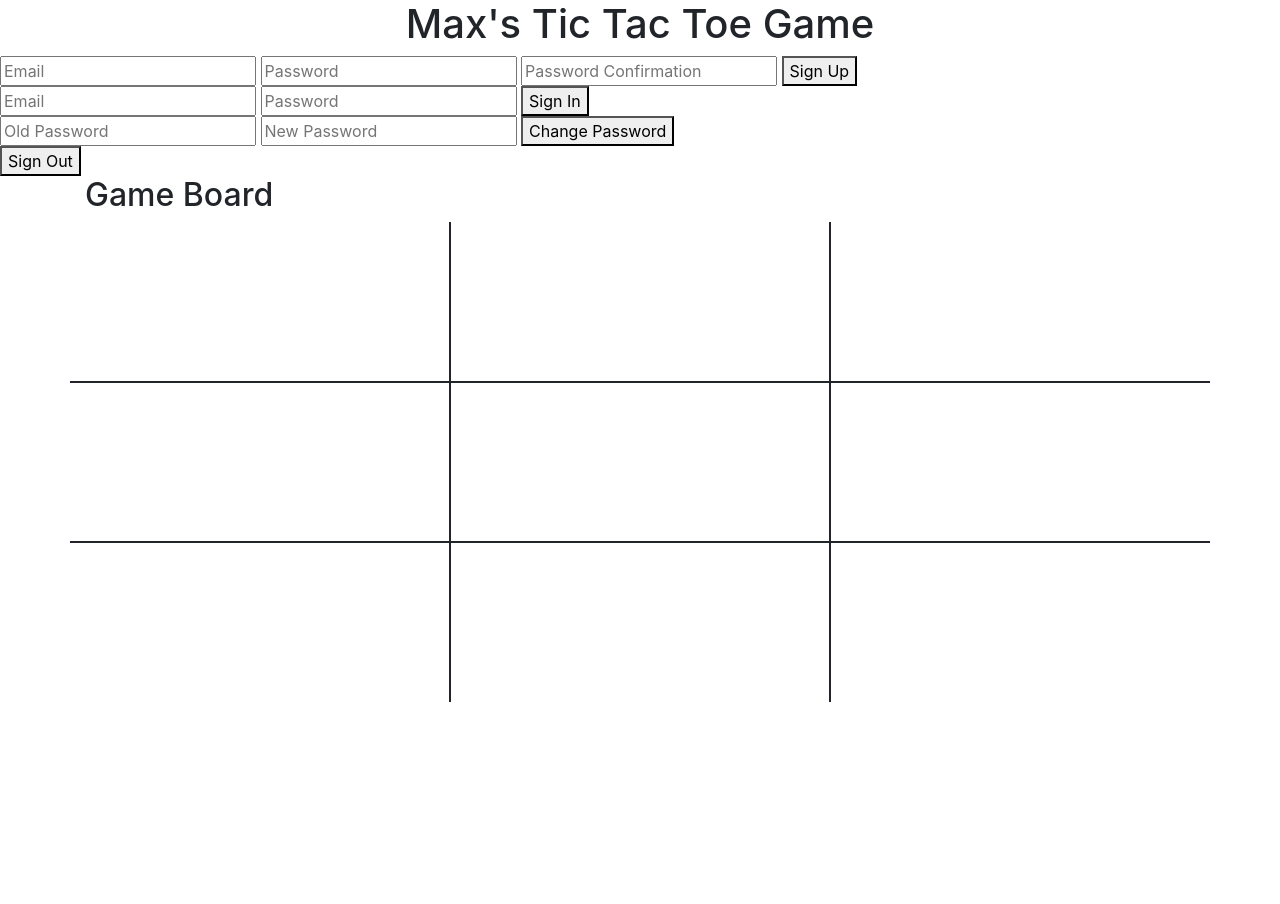
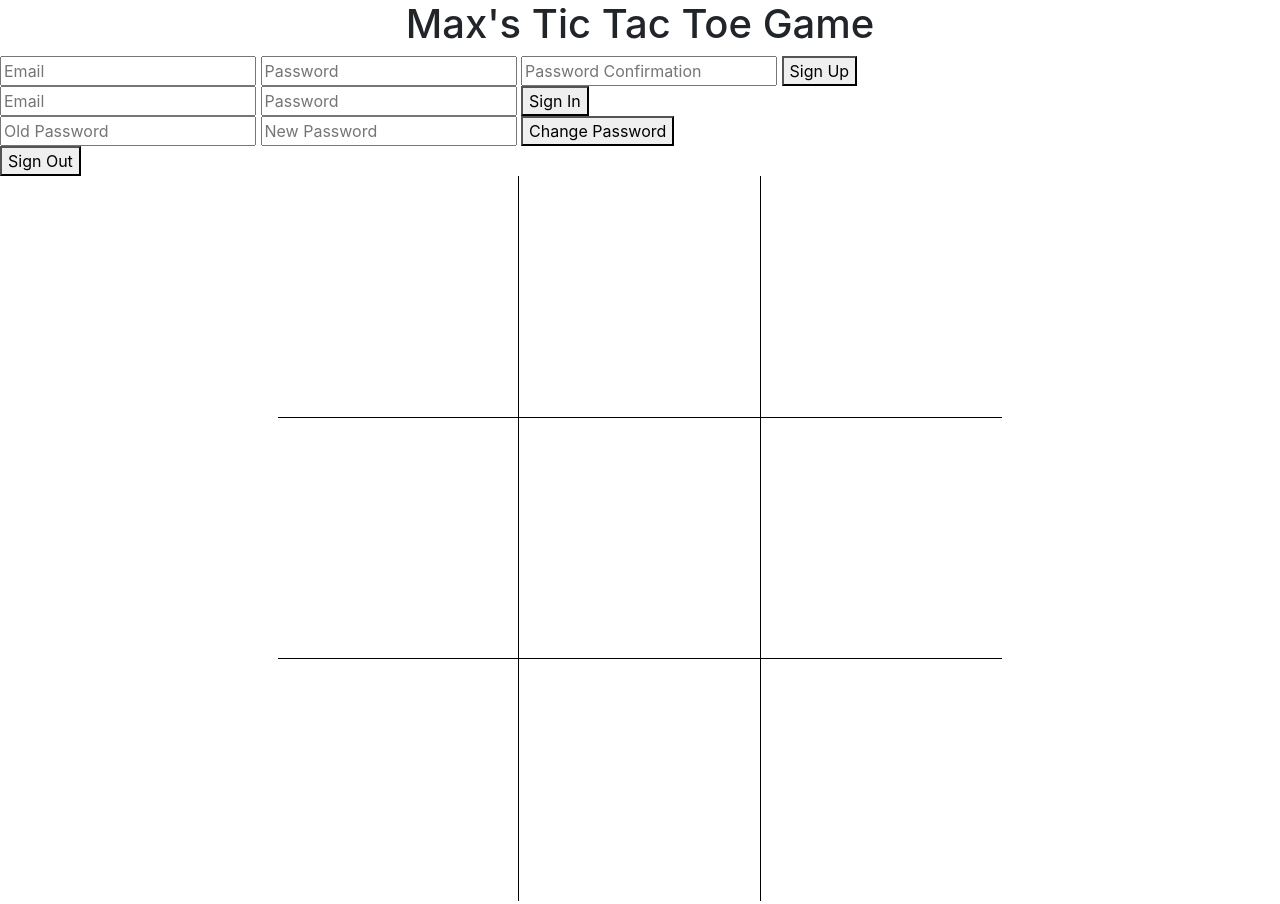
Before and after one commit to greenemax/Max-Tic-Tac-Toe-client, a website built with webpack: page index.html in a window 1280 px wide. Before the commit the page ends 800 px from the top, so only its background shows below. Built offline with nearby package versions, Linux system fonts and the light colour scheme.

Commit message:
Basic style improvements and status bar added. After lunch and learn, made updates to scss while still leaving most creative improvements for later. Added the Game status bar but could not immediately add a third message for invalid moves. Working on that next and getting into the game api.

```diff
--- a/assets/scripts/app.js
+++ b/assets/scripts/app.js
@@ -7,7 +7,10 @@
 // require('./example')
 const authEvents = require('./auth/events')
 let totalClicks = 1
-let currentPlayer = "X"
+let currentPlayer = 'X'
+
+
+
 const gameBoard = ['', '', '', '', '', '', '', '', '']
 const checkForWinner = function() {
   if (gameBoard[0] !== '' && gameBoard[0] === gameBoard[1] && gameBoard[0] === gameBoard[2]) {
@@ -15,25 +18,36 @@ const checkForWinner = function() {
   } else if (gameBoard[3] !== '' && gameBoard[3] === gameBoard[4] && gameBoard[3] === gameBoard[5]) {
     console.log('You Won!')
   } else if (gameBoard[6] !== '' && gameBoard[6] === gameBoard[7] && gameBoard[6] === gameBoard[8]) {
-    console.log('You Won!')
-  }
-}
-
+    console.log('You Won!')  }
+    else if (gameBoard[0] !== '' && gameBoard[0] === gameBoard[3] && gameBoard[0] === gameBoard[6]) {
+      console.log('You Won!') }
+    else if (gameBoard[1] !== '' && gameBoard[1] === gameBoard[4] && gameBoard[1] === gameBoard[7]) {
+          console.log('You Won!') }
+    else if (gameBoard[2] !== '' && gameBoard[2] === gameBoard[5] && gameBoard[2] === gameBoard[8]) {
+                console.log('You Won!') }
+    else if (gameBoard[0] !== '' && gameBoard[0] === gameBoard[4] && gameBoard[0] === gameBoard[8]) {
+                  console.log('You Won!') }
+    else if (gameBoard[2] !== '' && gameBoard[2] === gameBoard[4] && gameBoard[2] === gameBoard[6]) {
+                                console.log('You Won!') }
+      }
 const nextTurn = function() {
   totalClicks += 1
-
   if (totalClicks % 2 === 1 ) {
-    console.log("It's Player One's Turn")
+    $(".gameStatus").empty()
+    $(".gameStatus").append("It's Player 1's turn")
     currentPlayer = 'X'
   } else if (totalClicks % 2 === 0){
-    console.log("It's Player Two's Turn")
+    $(".gameStatus").empty()
+    $(".gameStatus").append("It's Player 2's turn")
     currentPlayer = 'O'
   }
+  playerStatus()
   }
+
 $("#top-right").click(function() {
   if ( $('#top-right').text() !== '')
   { console.log("Try again that spot's taken")
-  totalClicks -= 1
+    totalClicks -= 1
  } else if (totalClicks % 2 === 1 ) {
     $('#top-right').text('X')
     gameBoard[2] = 'X'
--- a/assets/scripts/auth/events.js
+++ b/assets/scripts/auth/events.js
@@ -2,7 +2,6 @@ const getFormFields = require('../../../lib/get-form-fields')
 
 const api = require('./api')
 const ui = require('./ui')
-
 
 const onSignUp = function (event) {
   // Prevent the page from refreshing!
@@ -15,7 +14,6 @@ const onSignUp = function (event) {
     .then(ui.signUpSuccess)
     .catch(ui.signUpFailure)
 }
-
 const onSignIn = function (event) {
   // Prevent the page from refreshing!
   event.preventDefault()
@@ -27,7 +25,6 @@ const onSignIn = function (event) {
     .then(ui.signInSuccess)
     .catch(ui.signInFailure)
 }
-
 const onChangePassword = function (event) {
   event.preventDefault()
 
@@ -38,7 +35,6 @@ const onChangePassword = function (event) {
     .then(ui.changePasswordSuccess)
     .catch(ui.changePasswordFailure)
 }
-
 const onSignOut = function (event) {
   event.preventDefault()
   api.signOut()
--- a/assets/styles/index.scss
+++ b/assets/styles/index.scss
@@ -3,37 +3,42 @@
 h1 {
   text-align: center;
 }
-.col-4 {
-  border: 1px solid;
-  height: 10rem;
-  width: 10rem;
+
+.container {
+  height: 100vh;
 }
 
-#top-left {
-  border-top: 0;
-  border-left: 0;
+.board {
+  //keeps left and right margins equal, centering the element
+  margin: auto;
+  max-height: calc(100vh - 75px);
+  max-width: calc(100vh - 75px);
 }
-#top-mid {
-    border-top: 0;
+
+.box {
+  // Add our grid lines
+  border-bottom: 1px solid black;
+  border-right: 1px solid black;
+  display: flex;
+  justify-content: center;
+  align-items: center;
+  font-size: 15vh;
+  min-height: calc(100%/3);
+  background-color: white;
+  color: #007A33;
+  text-shadow: 2px 2px rgba(0, 0, 0, 0.25);
+  user-select: none;
+  // Select every third box (the right boxes)
+  // & refers to the selector we are in `.box`
+  &:nth-child(3n) {
+    border-right: 0;
+  }
+  // Select the last three boxes (the bottom boxes)
+  &:nth-last-child(-1n + 3) {
+    border-bottom: 0;
+  }
+
+  &:hover {
+    background-color: gold;
+  }
 }
-#top-right {
-  border-top: 0;
-  border-right: 0;
-}
-#mid-left {
-  border-left: 0;
-}
-#mid-right {
-  border-right: 0;
-}
-#bottom-left {
-border-bottom: 0;
-border-left: 0;
-}
-#bottom-mid {
-  border-bottom: 0;
-}
-#bottom-right {
-border-bottom: 0;
-border-right: 0;
-}
--- a/index.html
+++ b/index.html
@@ -38,17 +38,18 @@
       </form>
        </div>
       <div class="container">
-        <h2>Game Board</h2>
-        <div class= "row">
-                  <div id="top-left" class="col-4"></div>
-                  <div id="top-mid" class="col-4"></div>
-                  <div id="top-right" class="col-4"></div>
-                  <div id="mid-left" class="col-4"></div>
-                  <div id="mid-mid" class="col-4"></div>
-                  <div id="mid-right" class="col-4"></div>
-                  <div id="bottom-left" class="col-4"></div>
-                  <div id="bottom-mid" class="col-4"></div>
-                  <div id="bottom-right" class="col-4"></div>
+        <div class="gameStatus"></div>
+        <div class="row h-100 board">
+
+                  <div id="top-left" class="col-4 box"></div>
+                  <div id="top-mid" class="col-4 box"></div>
+                  <div id="top-right" class="col-4 box"></div>
+                  <div id="mid-left" class="col-4 box"></div>
+                  <div id="mid-mid" class="col-4 box"></div>
+                  <div id="mid-right" class="col-4 box"></div>
+                  <div id="bottom-left" class="col-4 box"></div>
+                  <div id="bottom-mid" class="col-4 box"></div>
+                  <div id="bottom-right" class="col-4 box"></div>
               </div>
 
     </body>
```
